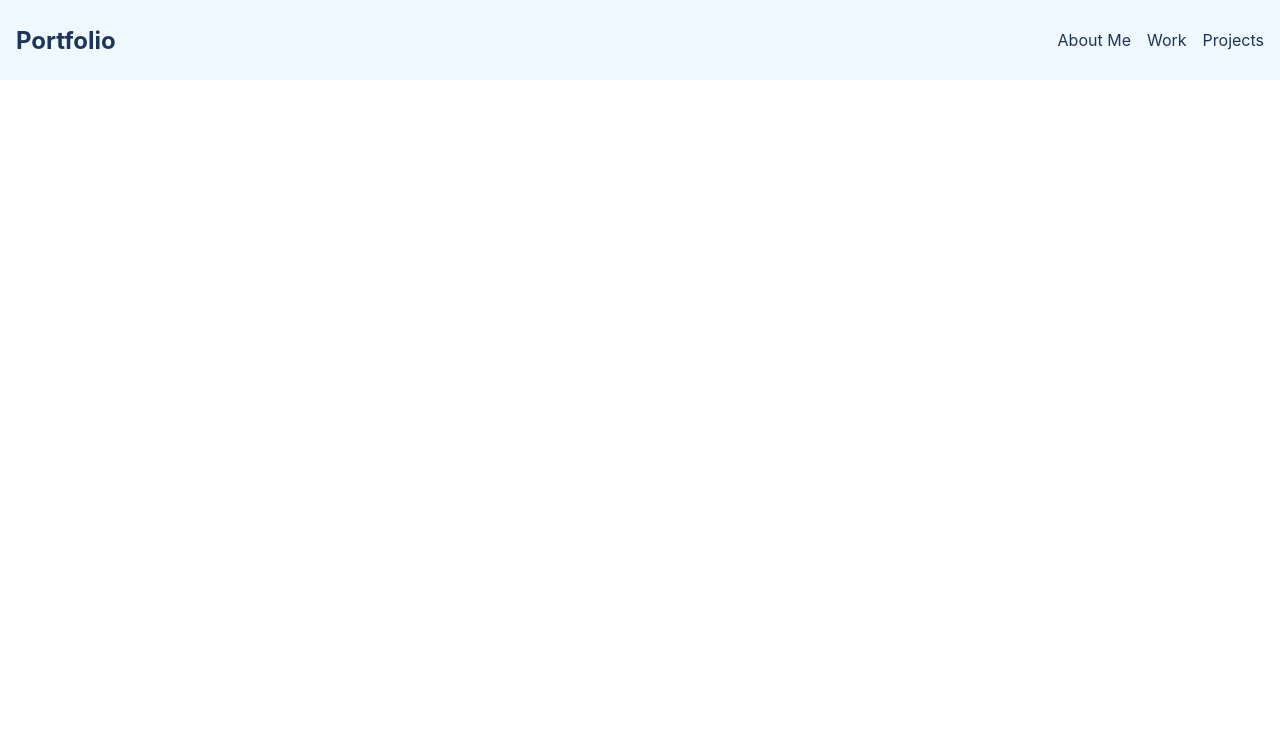
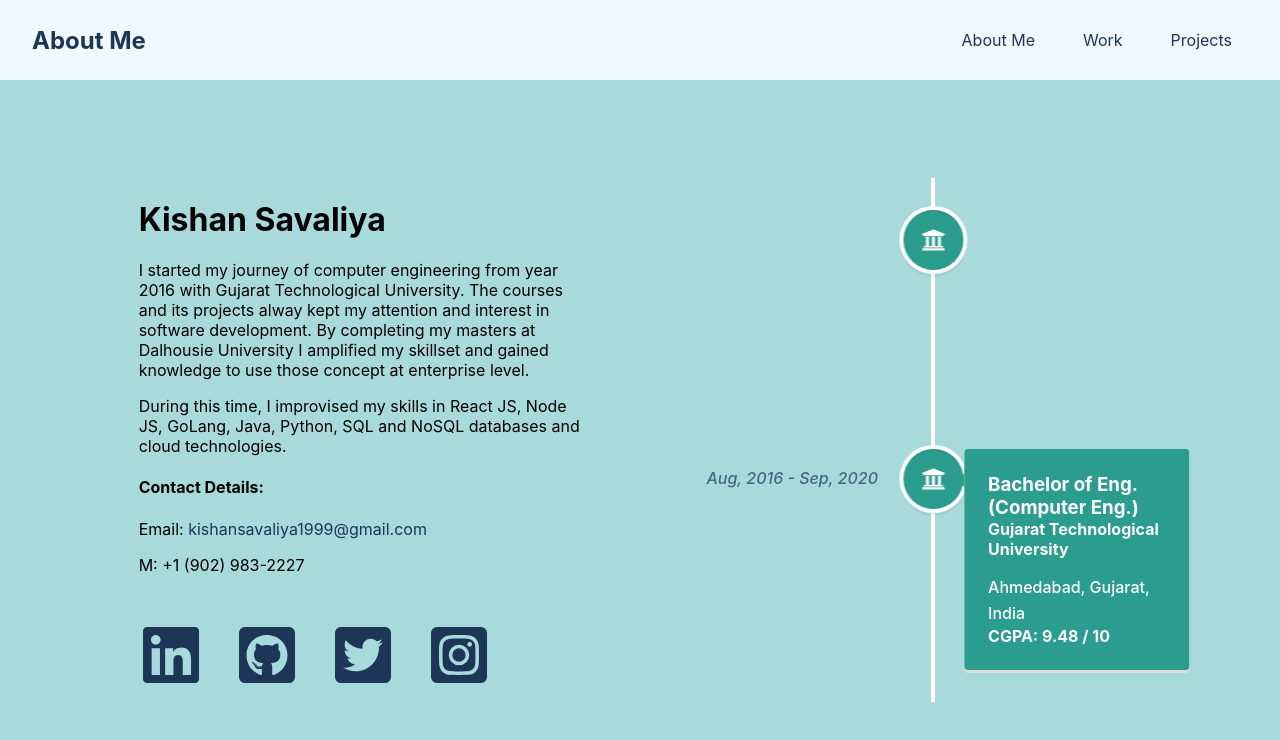
Before and after one commit to Dev-kishan1999/kishan-portfolio, a React (Create React App) app: page /aboutme in a window 1280 px wide. Shown: the top 740 px of the page. Built offline with nearby package versions, Linux system fonts and the light colour scheme.

Commit message:
about me page

```diff
--- a/package.json
+++ b/package.json
@@ -9,8 +9,10 @@
     "framer-motion": "^8.5.3",
     "react": "^18.2.0",
     "react-dom": "^18.2.0",
+    "react-icons": "^4.7.1",
     "react-router-dom": "^6.7.0",
     "react-scripts": "5.0.1",
+    "react-vertical-timeline-component": "^3.6.0",
     "web-vitals": "^2.1.4"
   },
   "scripts": {
--- a/src/App.jsx
+++ b/src/App.jsx
@@ -2,12 +2,14 @@ import './App.css';
 import { AnimatePresence } from 'framer-motion';
 import {Route, Routes } from 'react-router-dom';
 import Home from './pages/Home';
+import AboutMe from './pages/AboutMe';
 
 function App() {
   return (
     <AnimatePresence exitBeforeEnter>
       <Routes>
-        <Route path='/' element={<Home />} />
+        <Route  path='/' exact element={<Home />} />
+        <Route  path='/aboutme' exact element={<AboutMe />} />
       </Routes>
     </AnimatePresence>
   );
--- a/src/components/Navbar.jsx
+++ b/src/components/Navbar.jsx
@@ -1,20 +1,24 @@
 import React from "react";
 import { Link } from "react-router-dom";
-import styles from './navbar.module.css';
+import styles from "./navbar.module.css";
 
-const Navbar = ({title})=>{
-    return(
-        <nav
-            className={styles.navbar}
-        >
-            <h1 style={{"color":"#1d3557"}}>{title}</h1>
-            <div>
-                <Link href="#" className={styles.navLinks}>About Me</Link>
-                <Link href="#" className={styles.navLinks}>Work</Link>
-                <Link href="#" className={styles.navLinks}>Projects</Link>
-            </div>
-        </nav>
-    )
-}
+const Navbar = ({ title }) => {
+  return (
+    <nav className={styles.navbar}>
+      <h1 style={{ color: "#1d3557" }}>{title}</h1>
+      <div>
+        <Link to="/aboutme" className={styles.navLinks}>
+          About Me
+        </Link>
+        <Link to="#" className={styles.navLinks}>
+          Work
+        </Link>
+        <Link to="#" className={styles.navLinks}>
+          Projects
+        </Link>
+      </div>
+    </nav>
+  );
+};
 
 export default Navbar;
--- a/src/components/navbar.module.css
+++ b/src/components/navbar.module.css
@@ -7,11 +7,11 @@
 }
 
 .navbar h1{
-    margin-left: 1rem;
+    margin-left: 2rem;
 }
 
 .navLinks{
-    margin-right: 1rem;
+    margin-right: 3rem;
     text-decoration: none;
     color: #1d3557;
 }
--- a/src/index.js
+++ b/src/index.js
@@ -2,12 +2,12 @@ import React from 'react';
 import ReactDOM from 'react-dom/client';
 import './index.css';
 import App from './App';
-import {HashRouter} from 'react-router-dom';
+import {BrowserRouter} from 'react-router-dom';
 const root = ReactDOM.createRoot(document.getElementById('root'));
 root.render(
   <React.StrictMode>
-    <HashRouter>
+    <BrowserRouter>
       <App />
-    </HashRouter>
+    </BrowserRouter>
   </React.StrictMode>
 );
--- /dev/null
+++ b/src/pages/AboutMe.jsx
@@ -0,0 +1,117 @@
+import React from "react";
+import styles from "./aboutme.module.css";
+import { motion } from "framer-motion";
+import Navbar from "../components/Navbar";
+import {
+  VerticalTimeline,
+  VerticalTimelineElement,
+} from "react-vertical-timeline-component";
+import "react-vertical-timeline-component/style.min.css";
+import {
+  FaUniversity,
+  FaGithubSquare,
+  FaTwitterSquare,
+  FaLinkedin,
+  FaInstagramSquare,
+} from "react-icons/fa";
+
+const AboutMe = () => {
+  return (
+    <motion.div className={styles.aboutmeWrapper}>
+      <Navbar title="About Me" />
+      <motion.div className={styles.aboutme}>
+        <div className={styles.name}>
+          <h1>Kishan Savaliya</h1>
+          <p>
+            I started my journey of computer engineering from year 2016 with
+            Gujarat Technological University. The courses and its projects alway
+            kept my attention and interest in software development. By
+            completing my masters at Dalhousie University I amplified my
+            skillset and gained knowledge to use those concept at enterprise
+            level.
+          </p>
+          <p>
+            During this time, I improvised my skills in React JS, Node JS,
+            GoLang, Java, Python, SQL and NoSQL databases and cloud
+            technologies.
+          </p>
+          <h4>Contact Details:</h4>
+          <p>
+            Email:{" "}
+            <a
+              href="mailto:kishansavaliya1999@gmail.com"
+              style={{ textDecoration: "none", color: "#1d3557" }}
+            >
+              kishansavaliya1999@gmail.com
+            </a>
+          </p>
+          <p>M: +1 (902) 983-2227</p>
+          <div className={styles.socialLinks}>
+            <a
+              href="https://www.linkedin.com/in/kishan-savaliya-609ab3159/"
+              className={styles.icon}
+            >
+              <FaLinkedin />
+            </a>
+            <a href="https://github.com/Dev-kishan1999" className={styles.icon}>
+              <FaGithubSquare />
+            </a>
+            <a href="https://twitter.com/ksavaliya1999" className={styles.icon}>
+              <FaTwitterSquare />
+            </a>
+            <a href="https://google.com" className={styles.icon}>
+              <FaInstagramSquare />
+            </a>
+          </div>
+        </div>
+        <div className={styles.timeline}>
+          <VerticalTimeline>
+            <VerticalTimelineElement
+              className={styles.timelineEle}
+              contentStyle={{ background: "#2a9d8f", color: "#fff" }}
+              contentArrowStyle={{ borderRight: "7px solid  #2a9d8f" }}
+              iconStyle={{ background: "#2a9d8f", color: "#fff" }}
+              date="Jan, 2022 - May, 2023"
+              dateClassName={styles.date}
+              icon={<FaUniversity />}
+            >
+              <h3 className="vertical-timeline-element-title">
+                Master of Applied Computer Science
+              </h3>
+              <h4 className="vertical-timeline-element-subtitle">
+                Dalhousie University
+              </h4>
+              <p>Halifax, NS, Canada</p>
+              <h4 className="vertical-timeline-element-subtitle">
+                CGPA: 3.94 / 4
+              </h4>
+            </VerticalTimelineElement>
+
+            <VerticalTimelineElement
+              className={styles.timelineEle}
+              contentStyle={{ background: "#2a9d8f", color: "#fff" }}
+              contentArrowStyle={{ borderRight: "7px solid  #2a9d8f" }}
+              iconStyle={{ background: "#2a9d8f", color: "#fff" }}
+              icon={<FaUniversity />}
+              date="Aug, 2016 - Sep, 2020"
+              dateClassName={styles.date}
+            >
+              <h3 className="vertical-timeline-element-title">
+                Bachelor of Eng. (Computer Eng.)
+              </h3>
+              <h4 className="vertical-timeline-element-subtitle">
+                Gujarat Technological University
+              </h4>
+              <p>Ahmedabad, Gujarat, India</p>
+              <h4 className="vertical-timeline-element-subtitle">
+                CGPA: 9.48 / 10
+              </h4>
+            </VerticalTimelineElement>
+          </VerticalTimeline>
+        </div>
+      </motion.div>
+    </motion.div>
+  );
+};
+
+export default AboutMe;
--- a/src/pages/Home.jsx
+++ b/src/pages/Home.jsx
@@ -1,12 +1,26 @@
 import React from "react";
 // import { Link } from "react-router-dom";
 import Navbar from "../components/Navbar";
+import { motion } from "framer-motion";
+import kishan from '../static/kishan.png';
+import styles from './home.module.css';
 
 const Home = ()=>{
     return(
-        <>
-            <Navbar title="Portfolio" />
-        </>
+        <motion.div className={styles.homeWrapper}>
+            <Navbar title="Kishan" />
+
+                <motion.div className={styles.home}>
+                    <img src={kishan} alt="Kishan" className={styles.selfImage}/>
+                    <div className={styles.intro}>
+                        <p>I enjoy developing things that live on the <span className={styles.highlightedText}>INTERNET</span>.</p>
+                        <p>I am a <span className={styles.highlightedText}>DevOps Engineer Intern</span> at one of North America’s well established bank,
+                        while also using the foundations of software engineering to
+                        support and encourage internal innovation and growth of organization. </p>
+                    </div>
+                </motion.div>
+
+        </motion.div>
     )
 }
 
--- /dev/null
+++ b/src/pages/aboutme.module.css
@@ -0,0 +1,48 @@
+.aboutmeWrapper {
+  background-color: #a8dadc;
+  height: 100vh;
+  width: 100%;
+}
+
+.aboutme {
+  height: 90vh;
+  width: 100%;
+  display: flex;
+  align-items: center;
+  justify-content: space-evenly;
+  /* align-content: flex-start; */
+}
+
+.aboutme > h1 {
+  text-transform: uppercase;
+}
+
+.name {
+  width: 35vw;
+  margin-left: 3rem;
+}
+
+.timelineEle {
+  width: 40vw;
+  transform: translate(-5%, 0%);
+}
+
+.date {
+  color: #1d3557;
+  font-style: italic;
+  margin: 0 2rem;
+}
+
+.socialLinks {
+  display: flex;
+  align-items: center;
+  align-content: flex-start;
+  font-size: 4rem;
+  margin-top: 3rem;
+}
+
+.icon {
+  margin-right: 2rem;
+  text-decoration: none;
+  color: #1d3557;
+}
--- /dev/null
+++ b/src/pages/home.module.css
@@ -0,0 +1,32 @@
+.homeWrapper{
+    background-color: #1d3557;
+    height: 100vh;
+    width: 100%;
+}
+
+.home{
+    height: 90vh;
+    width:100%;
+    display: flex;
+    align-items: center;
+    align-content: flex-start;
+}
+
+.selfImage {
+    height:500px;
+    width: 500px;
+    box-shadow: -30px 30px #e63946, 30px -30px #a8dadc;
+    margin-left: 8rem;
+}
+
+.intro {
+    width: 40vw;
+    margin-left: 8rem;
+    font-size: 1.5rem;
+    color: #f1faee;
+}
+
+.highlightedText {
+    color:#e63946;
+    font-size: 1.7rem;
+}
```
Also changed, not shown: 2 other files (tests, documents, lock files or other folders).
